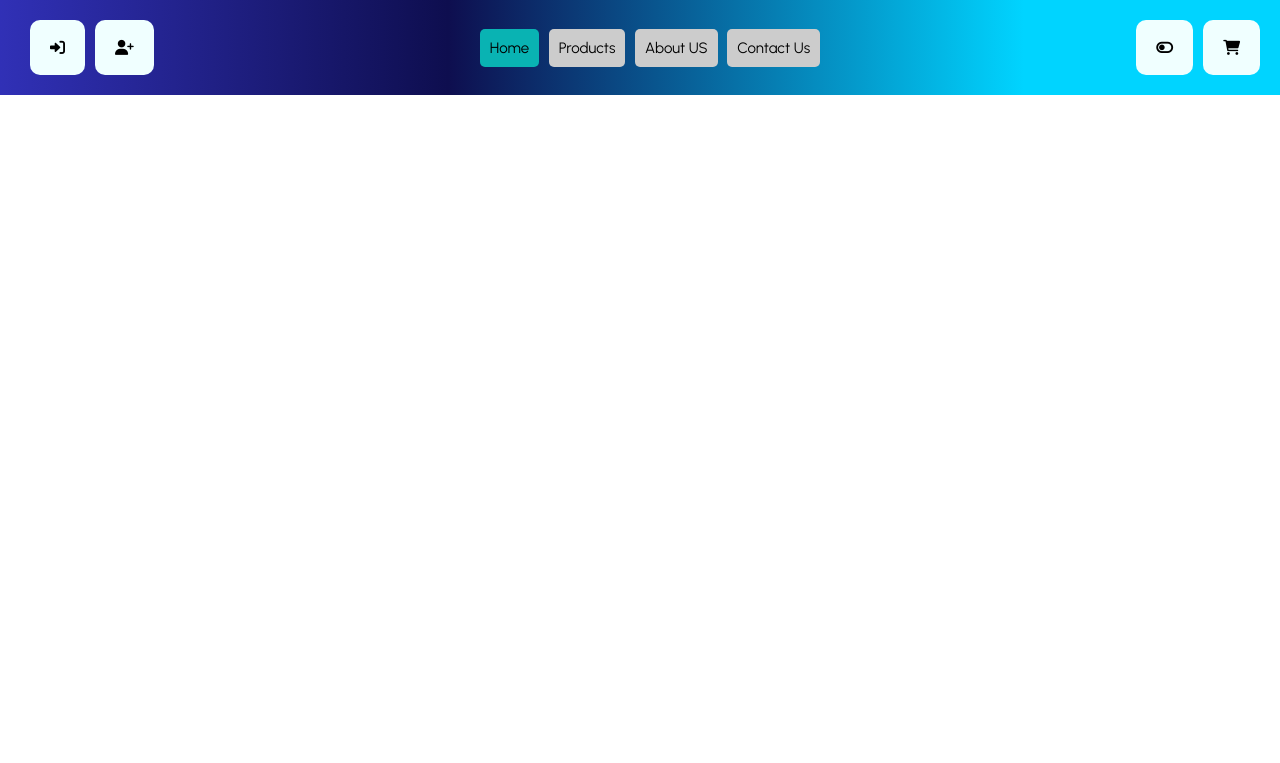
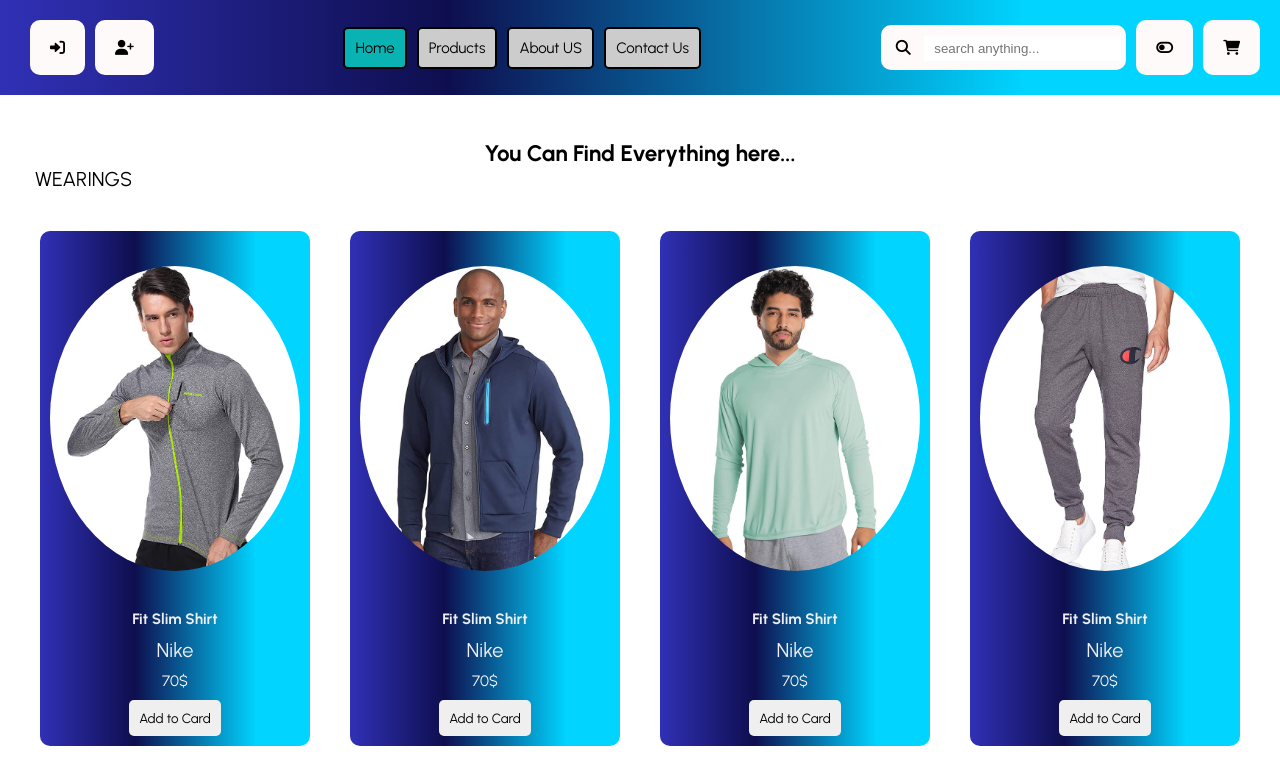
Before and after one commit to majid-amini/Ecommerce, a plain HTML site: page index.html in a window 1280 px wide. Shown: the top 763 px of the page. Drawn offline with Linux system fonts and the light colour scheme.

Commit message:
images and products for wearing section styles added

```diff
--- a/index.html
+++ b/index.html
@@ -1,36 +1,149 @@
 <!DOCTYPE html>
 <html lang="en">
   <head>
-    <meta charset="UTF-8">
-    <meta http-equiv="X-UA-Compatible" content="IE=edge">
-    <meta name="viewport" content="width=device-width, initial-scale=1.0">
-    <link rel="stylesheet" href="./styles/home.css">
-    <link rel="stylesheet" href="https://cdnjs.cloudflare.com/ajax/libs/font-awesome/6.2.1/css/all.min.css" integrity="sha512-MV7K8+y+gLIBoVD59lQIYicR65iaqukzvf/nwasF0nqhPay5w/9lJmVM2hMDcnK1OnMGCdVK+iQrJ7lzPJQd1w==" crossorigin="anonymous" referrerpolicy="no-referrer" />
+    <meta charset="UTF-8" />
+    <meta http-equiv="X-UA-Compatible" content="IE=edge" />
+    <meta name="viewport" content="width=device-width, initial-scale=1.0" />
+    <link rel="stylesheet" href="./styles/home.css" />
+    <link
+      rel="stylesheet"
+      href="https://cdnjs.cloudflare.com/ajax/libs/font-awesome/6.2.1/css/all.min.css"
+      integrity="sha512-MV7K8+y+gLIBoVD59lQIYicR65iaqukzvf/nwasF0nqhPay5w/9lJmVM2hMDcnK1OnMGCdVK+iQrJ7lzPJQd1w=="
+      crossorigin="anonymous"
+      referrerpolicy="no-referrer"
+    />
     <title>Ecommerce</title>
   </head>
   <body>
     <header>
       <nav class="flex justify-content-space-between align-items-center">
-            <div id="navbarItemsContainer" class="flex justify-content-space-around gap-1">
+        <div
+          id="navbarItemsContainer"
+          class="flex justify-content-space-around gap-1"
+        >
           <i class="fa-solid fa-right-to-bracket transition-02 cursor"></i>
           <i class="fa-solid fa-user-plus transition-02 cursor"></i>
         </div>
         <div id="menuItems">
-                <ul class="flex justify-content-space-around">
+          <ul class="flex justify-content-space-around gap-1">
             <li class="active"><a href="">Home</a></li>
-                    <li><a href="">Products</a></li>
-                    <li><a href="">About US</a></li>
-                    <li><a href="">Contact Us</a></li>
+            <li><a href="Products.html">Products</a></li>
+            <li><a href="AboutUs.html">About US</a></li>
+            <li><a href="ContactUs.html">Contact Us</a></li>
           </ul>
         </div>
-            <div id="cardContainer" class="flex justify-content-space-around gap-1">
+        <div
+          id="cardContainer"
+          class="flex justify-content-space-around align-items-center gap-1"
+        >
+          <div class="searchInput">
+            <i class="fa-solid fa-magnifying-glass cursor padding-1"></i>
+            <input type="text" name="" id="" placeholder="search anything..." />
+          </div>
           <i class="fa-solid fa-toggle-off transition-02 cursor"></i>
           <i class="fa-solid fa-cart-shopping transition-02 cursor"></i>
         </div>
       </nav>
     </header>
-    <main></main>
-    <footer></footer>
+    <main>
+      <h2>You Can Find Everything here...</h2>
+      <h4>WEARINGS</h4>
+      <div class="productsContainer mt-2">
+        <ul>
+          <li>
+            <div class="productCard">
+              <a>
+                <img src="./assets/img/product-1.jpg" alt="" />
+              </a>
+              <div class="productName">
+                <h4 href="#">Fit Slim Shirt</h4>
+              </div>
+              <div class="productBrand">Nike</div>
+              <div class="productPrice">70$</div>
+              <button class="addToCardBtn">Add to Card</button>
+            </div>
+          </li>
+
+          <li>
+            <div class="productCard">
+              <a>
+                <img src="./assets/img/product-2.jpg" alt="" />
+              </a>
+              <div class="productName">
+                <h4 href="#">Fit Slim Shirt</h4>
+              </div>
+              <div class="productBrand">Nike</div>
+              <div class="productPrice">70$</div>
+              <button class="addToCardBtn">Add to Card</button>
+            </div>
+          </li>
+
+          <li>
+            <div class="productCard">
+              <a>
+                <img src="./assets/img/product-3.jpg" alt="" />
+              </a>
+              <div class="productName">
+                <h4 href="#">Fit Slim Shirt</h4>
+              </div>
+              <div class="productBrand">Nike</div>
+              <div class="productPrice">70$</div>
+              <button class="addToCardBtn">Add to Card</button>
+            </div>
+          </li>
+
+
+          <li>
+            <div class="productCard">
+              <a>
+                <img src="./assets/img/product-4.jpg" alt="" />
+              </a>
+              <div class="productName">
+                <h4 href="#">Fit Slim Shirt</h4>
+              </div>
+              <div class="productBrand">Nike</div>
+              <div class="productPrice">70$</div>
+              <button class="addToCardBtn">Add to Card</button>
+            </div>
+          </li>
+
+          <li>
+            <div class="productCard">
+              <a>
+                <img src="./assets/img/product-5.jpg" alt="" />
+              </a>
+              <div class="productName">
+                <h4 href="#">Fit Slim Shirt</h4>
+              </div>
+              <div class="productBrand">Nike</div>
+              <div class="productPrice">70$</div>
+              <button class="addToCardBtn">Add to Card</button>
+            </div>
+          </li>
+
+          <li>
+            <div class="productCard">
+              <a>
+                <img src="./assets/img/product-6.jpg" alt="" />
+              </a>
+              <div class="productName">
+                <h4 href="#">Fit Slim Shirt</h4>
+              </div>
+              <div class="productBrand">Nike</div>
+              <div class="productPrice">70$</div>
+              <button class="addToCardBtn">Add to Card</button>
+            </div>
+          </li>
+
+
+
+
+
+
+        </ul>
+      </div>
+    </main>
+    <footer>All Rights Reserved 2022</footer>
     <script src="./js/index.js"></script>
   </body>
 </html>
--- /dev/null
+++ b/styles/layout/footer.css
@@ -0,0 +1,5 @@
+footer {
+    background-color: #2d2d2d;
+    padding: 1rem;
+    color: snow;
+}
--- a/styles/layout/layout.css
+++ b/styles/layout/layout.css
@@ -1,2 +1,4 @@
 @import './reset.css';
 @import './navbar.css';
+@import './main.css';
+@import './footer.css';
--- /dev/null
+++ b/styles/layout/main.css
@@ -0,0 +1,69 @@
+main {
+  padding: 2rem;
+}
+main h2 {
+  text-align: center;
+}
+main > h4 {
+    padding: 0 1.5rem;
+    font-size: 2rem;
+    font-weight: 400;
+}
+.productsContainer ul {
+  width: 100%;
+  display: flex;
+  justify-content: space-around;
+  align-items: center;
+  flex-wrap: wrap;
+  overflow: hidden;
+}
+.productsContainer ul li {
+  background: rgb(45, 45, 181);
+  background: linear-gradient(
+    90deg,
+    rgba(45, 45, 181, 0.9837184873949579) 0%,
+    rgba(14, 14, 79, 1) 35%,
+    rgba(0, 212, 255, 1) 80%
+  );
+  padding: 1rem;
+  border-radius: var(--border-radius-md);
+  transition: all 0.2s linear;
+  margin-top: 2rem;
+  color: var(--lightGray-color);
+}
+.productsContainer ul li:hover {
+  background-color: var(--dark-color);
+  box-shadow: 0.1rem 0.1rem 0.2rem var(--black-color);
+}
+
+.productsContainer ul li .productCard {
+  width: 25rem;
+  display: flex;
+  flex-direction: column;
+  justify-content: space-around;
+  align-items: center;
+  gap: 1rem;
+}
+.productCard a img {
+  max-width: 30rem;
+  border-radius: var(--border-radius-50);
+  padding: 2.5rem;
+}
+.productBrand {
+  font-size: 2rem;
+}
+.productPrice {
+  color: var(--light-color);
+}
+.addToCardBtn {
+  padding: 1rem;
+  border-radius: 0.5rem;
+  border: none;
+  transition: all 0.2s linear;
+}
+
+.addToCardBtn:hover {
+  font-weight: bold;
+  letter-spacing: 0.1rem;
+  box-shadow: 0.1rem 0.3rem 0.3rem var(--primary-color);
+}
--- a/styles/layout/navbar.css
+++ b/styles/layout/navbar.css
@@ -9,25 +9,42 @@
 #navbarItemsContainer {
     padding: 1rem;
 }
-#menuItems {
-    width: 35rem;
-}
+
 #menuItems li {
-    background-color: #ccc;
+    background-color: var(--gray-color);
     padding: 1rem;
     border-radius: 0.5rem;
     transition: all 0.3s linear;
+    cursor: pointer;
+    border: 0.2rem solid var(--black-color);
 }
 #menuItems li.active,#menuItems li:hover {
-   background-color: rgb(9, 179, 179);
+   background-color: var(--primary-color);
 }
-
-#navbarItemsContainer i,#cardContainer i {
+#navbarItemsContainer > i,#cardContainer > i {
     padding: 2rem;
-    background-color: azure;
+    background-color: var(--light-color);
     border-radius: 1rem;
 }
-#navbarItemsContainer i:hover,#cardContainer i:hover {
-    background-color: rgb(9, 179, 179);
+#navbarItemsContainer > i:hover,#cardContainer > i:hover {
+    background-color: var(--primary-color);
     box-shadow: 0.3rem 0.2rem 0.3rem rgba(0,0,0,0.8);
 }
+.searchInput {
+    background-color: var(--light-color);
+    padding: 0.5rem;
+    border-radius: 1rem;
+}
+.searchInput input {
+    padding: 0.5rem 1rem;
+    border: none;
+    outline: none;
+
+}
+.searchInput i{
+    transition: all 0.3s ease-in-out;
+}
+.searchInput i:hover {
+    transform: scale(1.2);
+
+}
--- a/styles/layout/reset.css
+++ b/styles/layout/reset.css
@@ -2,7 +2,7 @@
 
 
 :root {
-  --primary-color: #4e3fee;
+  --primary-color: rgb(9, 179, 179);
   --dark-color: #14141f;
   --black-color: #000;
   --accent-color: #d57d00;
@@ -11,6 +11,7 @@
   --blueViolet-color: blueviolet;
   --darkGray-color: #343444;
   --lightGray-color: #eee;
+  --gray-color: #ccc;
 
 
   --border-radius-tiny: 0.12rem;
@@ -21,6 +22,7 @@
   --border-radius-xl: 2rem;
   --border-radius-2xl: 2.5rem;
   --border-radius-3xl: 3rem;
+  --border-radius-50: 50%;
 
   --font-size-sm: 0.75rem;
   --font-size-md: 1rem;
@@ -64,9 +66,6 @@
   font-family: inherit;
 }
 
-ul {
-  list-style: none;
-}
 
 a {
   text-decoration: none;
```
Also changed, not shown: assets/img/product-1.jpg (added), assets/img/product-2.jpg (added), assets/img/product-3.jpg (added), assets/img/product-4.jpg (added), assets/img/product-5.jpg (added), assets/img/product-6.jpg (added). Lines whose indentation alone changed are shown as unchanged.
